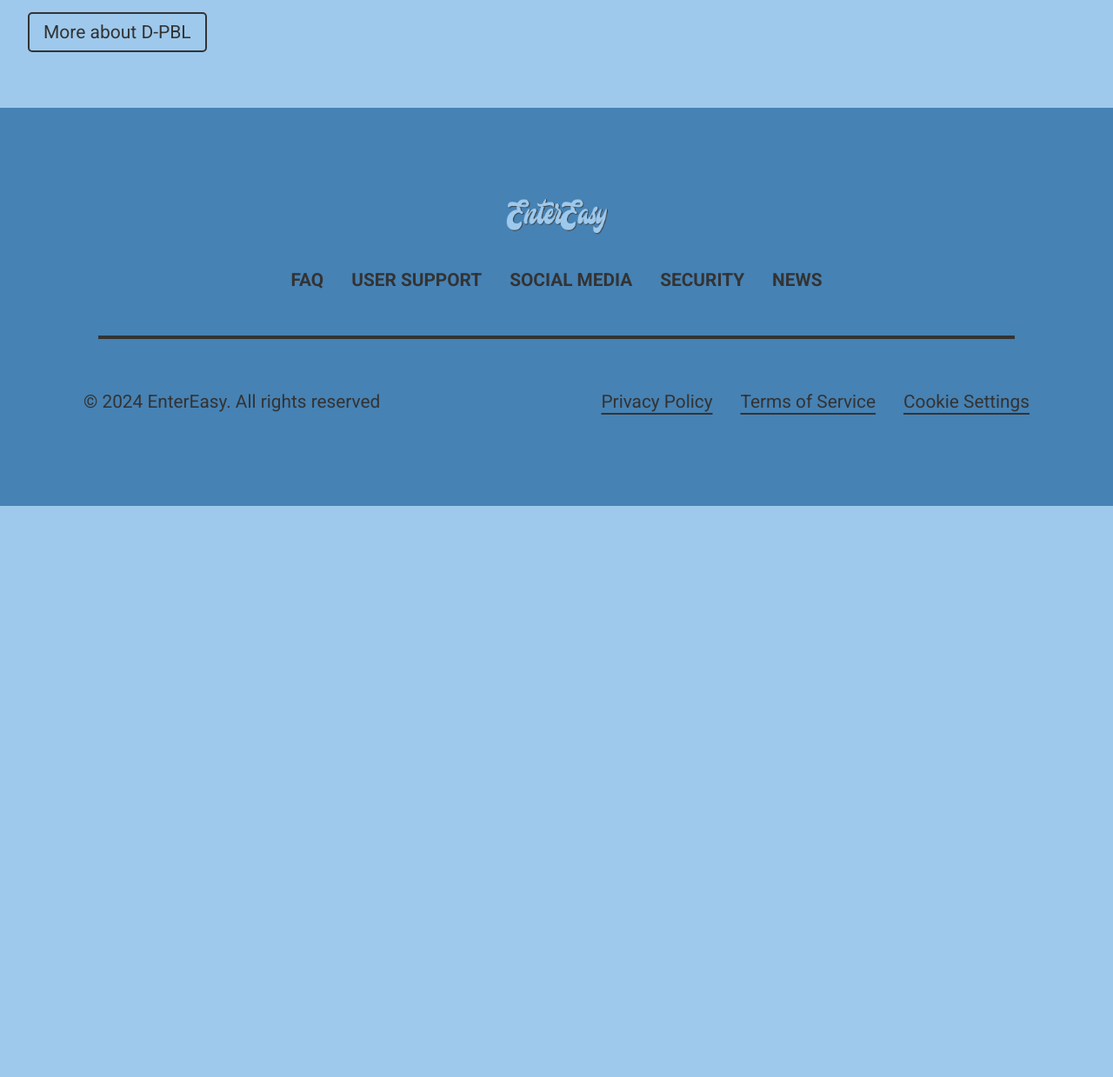
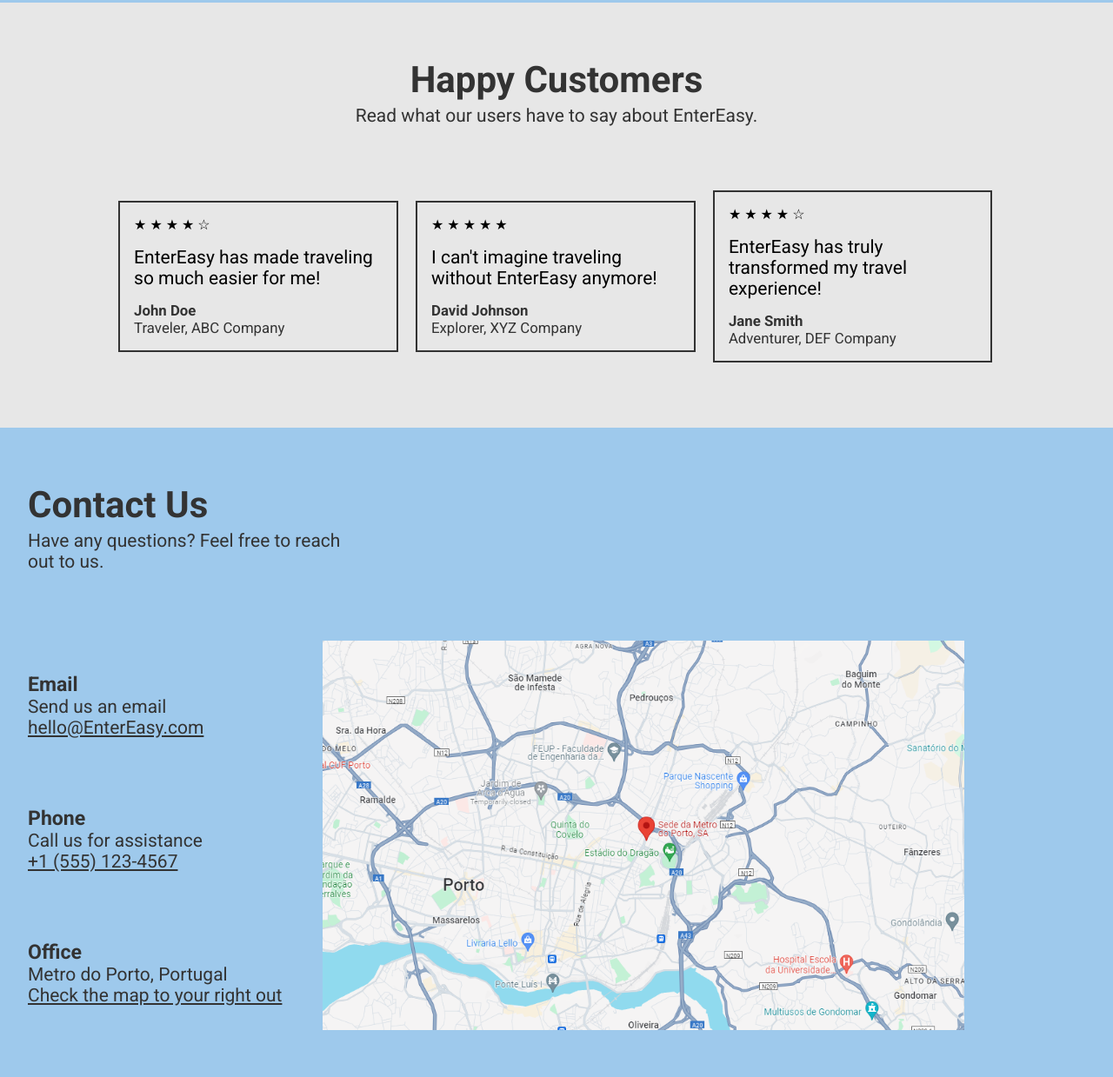
Before and after one commit to B0K1NG/EnterEasy, a plain HTML site: page index.html in a window 1280 px wide. Shown: the part 4976-6215 px from the top of the page at 87% size. Before the commit the page ends 5558 px from the top, so only its background shows below. Drawn offline with Linux system fonts and the light colour scheme.

Commit message:
added ratings and contact us, also reduced company logos size and added some interactivity to some buttons

```diff
--- a/index.html
+++ b/index.html
@@ -16,13 +16,13 @@
 
 <ul class="nav-menu">
   <li class="nav-item">
-        <a href="#" class="nav-link">Our Mission</a>
+        <a href="#" onclick="scrollToDiv('OurMission')" class="nav-link">Our Mission</a>
       </li>
       <li class="nav-item">
-        <a href="#" class="nav-link">Our Team</a>
+        <a href="#" onclick="scrollToDiv('OurTeam')" class="nav-link">Our Team</a>
       </li>
       <li class="nav-item">
-        <a href="#" class="nav-link">Contact Us</a>
+        <a href="#" onclick="scrollToDiv('ContactUs')" class="nav-link">Contact Us</a>
       </li>
     </ul>
 
@@ -49,7 +49,7 @@
         <p>Enhance your railway</p>
         <p>experience with EnterEasy</p>
         <p class="sub-text">EnterEasy is a navigation app designed to provide wheelchair users with a better railway experience. Discover accessible routes, facilities, and more.</p>
-        <a class="lm-button">Learn More</a>
+        <a onclick="scrollToDiv('OurMission')" class="lm-button">Learn More</a>
       </div>
     </div>
   </div>
@@ -67,7 +67,7 @@
       <img src="./assets/images/companies/dpbl.png" alt="dpbl">
     </div>
   </div>
-  <div class="body-container">
+  <div id="OurMission" class="body-container">
     <div class="left-half">
       <div class="title-text-overlay">
         <p>Enhance your railway</p>
@@ -153,7 +153,7 @@
       </div>
     </div>
   </div>
-  <div class="body-container" style="margin-top: 5%; justify-content: flex-start;">
+  <div id="OurTeam" class="body-container" style="margin-top: 5%; justify-content: flex-start;">
     <div class="title-text-overlay" style="left: 0; margin-left: 2.5%;">
       <p>Meet Our Team</p>
       <p class="sub-text" style="max-width: 80%;">A diverse group of talented undergraduate students from 5 different countries, all passionate about making the lives of the disabled easier.</p>
@@ -238,6 +238,90 @@
       <a class="lm-button">More about D-PBL</a>
     </div>
   </div>
+  <div class="whitebody-container" style="margin-top: 5%;">
+    <div class="title-text-overlay" style="left: 0; text-align: center; margin: 5%;">
+      <p>Happy Customers</p>
+      <p class="sub-text">Read what our users have to say about EnterEasy.</p>
+    </div>
+  </div>
+  <div class="whitebody-container">
+    <div class="ratings-container">
+      <div class="rating">
+        <div class="star-container">
+          <div class="star">&#9733;</div>
+          <div class="star">&#9733;</div>
+          <div class="star">&#9733;</div>
+          <div class="star">&#9733;</div>
+          <div class="star">&#9734;</div>
+        </div>
+        <div class="sub-text" style="margin: 5%;">
+          <p>EnterEasy has made traveling so much easier for me!</p>
+        </div>
+        <div class="sub-text" style="color: #333333; margin: 5%;">
+          <p style="font-weight: bold; font-size: 0.8em;">John Doe</p>
+          <p style="font-size: 0.8em;">Traveler, ABC Company</p>
+        </div>
+      </div>
+      <div class="rating">
+        <div class="star-container">
+          <div class="star">&#9733;</div>
+          <div class="star">&#9733;</div>
+          <div class="star">&#9733;</div>
+          <div class="star">&#9733;</div>
+          <div class="star">&#9733;</div>
+        </div>
+        <div class="sub-text" style="margin: 5%;">
+          <p>I can't imagine traveling without EnterEasy anymore!</p>
+        </div>
+        <div class="sub-text" style="color: #333333; margin: 5%;">
+          <p style="font-weight: bold; font-size: 0.8em;">David Johnson</p>
+          <p style="font-size: 0.8em;">Explorer, XYZ Company</p>
+        </div>
+      </div>
+      <div class="rating">
+        <div class="star-container">
+          <div class="star">&#9733;</div>
+          <div class="star">&#9733;</div>
+          <div class="star">&#9733;</div>
+          <div class="star">&#9733;</div>
+          <div class="star">&#9734;</div>
+        </div>
+        <div class="sub-text" style="margin: 5%;">
+          <p>EnterEasy has truly transformed my travel experience!</p>
+        </div>
+        <div class="sub-text" style="color: #333333; margin: 5%;">
+          <p style="font-weight: bold; font-size: 0.8em;">Jane Smith</p>
+          <p style="font-size: 0.8em;">Adventurer, DEF Company</p>
+        </div>
+      </div>
+    </div>
+  </div>
+  <div id="ContactUs" class="body-container" style="margin-top: 5%; justify-content: flex-start;">
+    <div class="title-text-overlay" style="left: 0; margin-left: 2.5%;">
+      <p>Contact Us</p>
+      <p class="sub-text" style="max-width: 80%;">Have any questions? Feel free to reach out to us.</p>
+    </div>
+  </div>
+  <div class="body-container" style="flex-wrap: wrap; justify-content: flex-start; width: 95%; margin:2.5%; flex: 1 0 40%; min-width: 40%;">
+    <div class="sub-text" style="color: #333333;">
+      <div class="empty-row"></div>
+      <p style="font-weight: bold; font-size: 1.1em;">Email</p>
+      <p>Send us an email</p>
+      <u>hello@EnterEasy.com</u>
+      <div class="empty-row"></div>
+      <p style="font-weight: bold; font-size: 1.1em;">Phone</p>
+      <p>Call us for assistance</p>
+      <u>+1 (555) 123-4567</u>
+      <div class="empty-row"></div>
+      <p style="font-weight: bold; font-size: 1.1em;">Office</p>
+      <p>Metro do Porto, Portugal</p>
+      <u>Check the map to your right out</u>
+      <div class="empty-row"></div>
+    </div>
+    <div class="map-container" style="flex: 1 0 60%;">
+      <img src="./assets/images/map.png" alt="map">
+    </div>
+  </div>
 </main>
 
 <footer>
--- a/script.js
+++ b/script.js
@@ -10,3 +10,10 @@ document.querySelectorAll(".nav-link").forEach(n => n.addEventListener("click",
   hamburger.classList.remove("active");
   navMenu.classList.remove("active");
 }))
+
+function scrollToDiv(id) {
+  const element = document.getElementById(id);
+  if (element) {
+    element.scrollIntoView({ behavior: 'smooth' });
+  }
+}
--- a/styles/mediaqueries.css
+++ b/styles/mediaqueries.css
@@ -70,6 +70,11 @@
     .team-container {
       flex: 1 0 25%;
       max-width: 25%;
+    }
+
+    .rating {
+      flex: 0 0 31%;
+      min-width: 31%;
     }
   }
 /* md*/
--- a/styles/style.css
+++ b/styles/style.css
@@ -199,7 +199,7 @@ a{
 }
 
 .lil-image-container img {
-  width: 15%;
+  width: 10%;
   margin: 0 10px;
 }
 
@@ -279,6 +279,56 @@ a{
   height: auto;
   border-radius: 50%;
 }
+
+.ratings-container {
+  display: flex;
+  width: 80%;
+  margin-left: 10%;
+  margin-right: 10%;
+  margin-bottom: 5%;
+  align-items: center;
+  overflow-x: scroll;
+  scroll-snap-type: x mandatory;
+}
+
+.rating {
+  flex: 0 0 98%;
+  min-width: 98%;
+  scroll-snap-align: start;
+  background-color: transparent;
+  border: 2px solid #333333;
+  margin: 1%;
+  height: 80%;
+}
+
+.star-container {
+  width: 60%;
+  margin: 5%;
+  flex-wrap: wrap;
+  justify-content: flex-start;
+}
+
+.star {
+  flex: 1 0 20%;
+  display: inline-block;
+}
+
+.empty-row {
+  min-height: 50px;
+  margin: 5%;
+}
+
+.map-container {
+  align-self: right;
+  width: 60%;
+}
+
+.map-container img{
+  align-self: right;
+  width: 80%;
+  margin: 5%;
+  overflow: hidden;
+}
 /* Footer */
 
 footer {
```
Also changed, not shown: assets/images/map.png (added).
